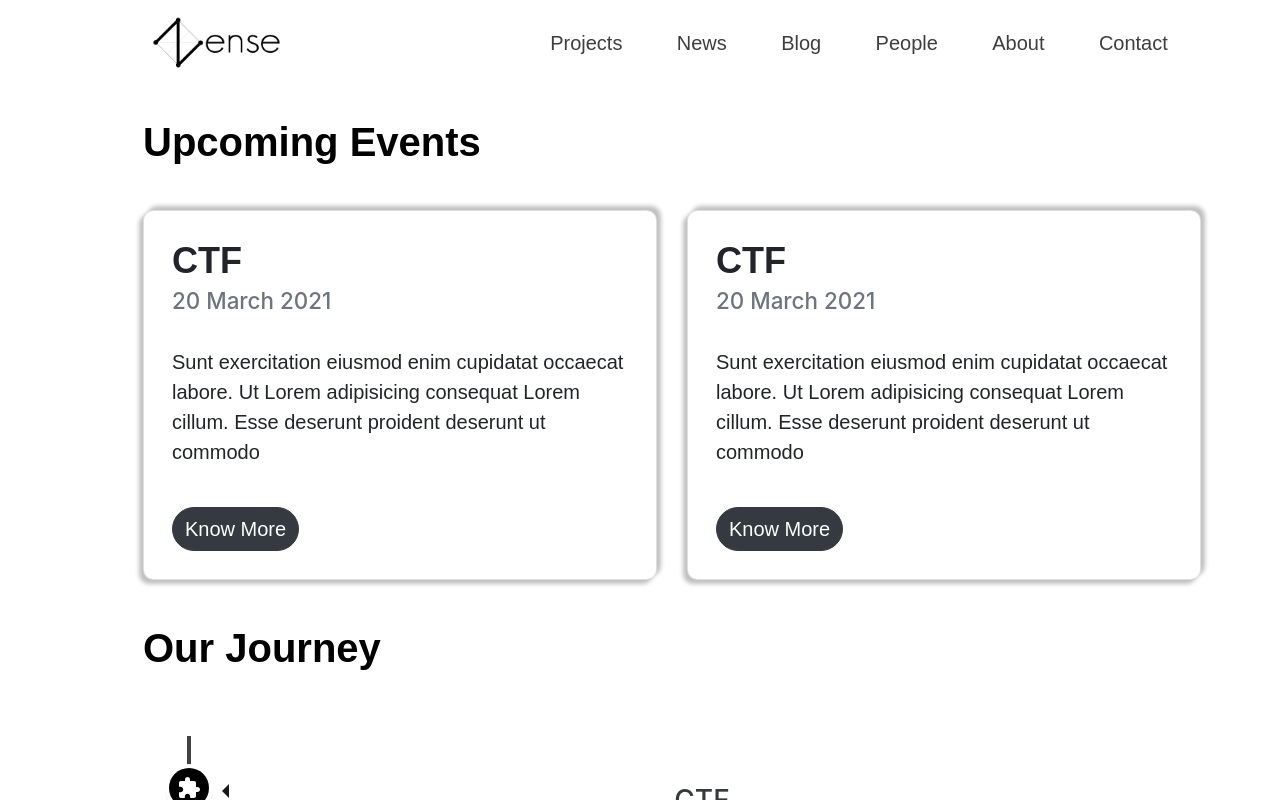
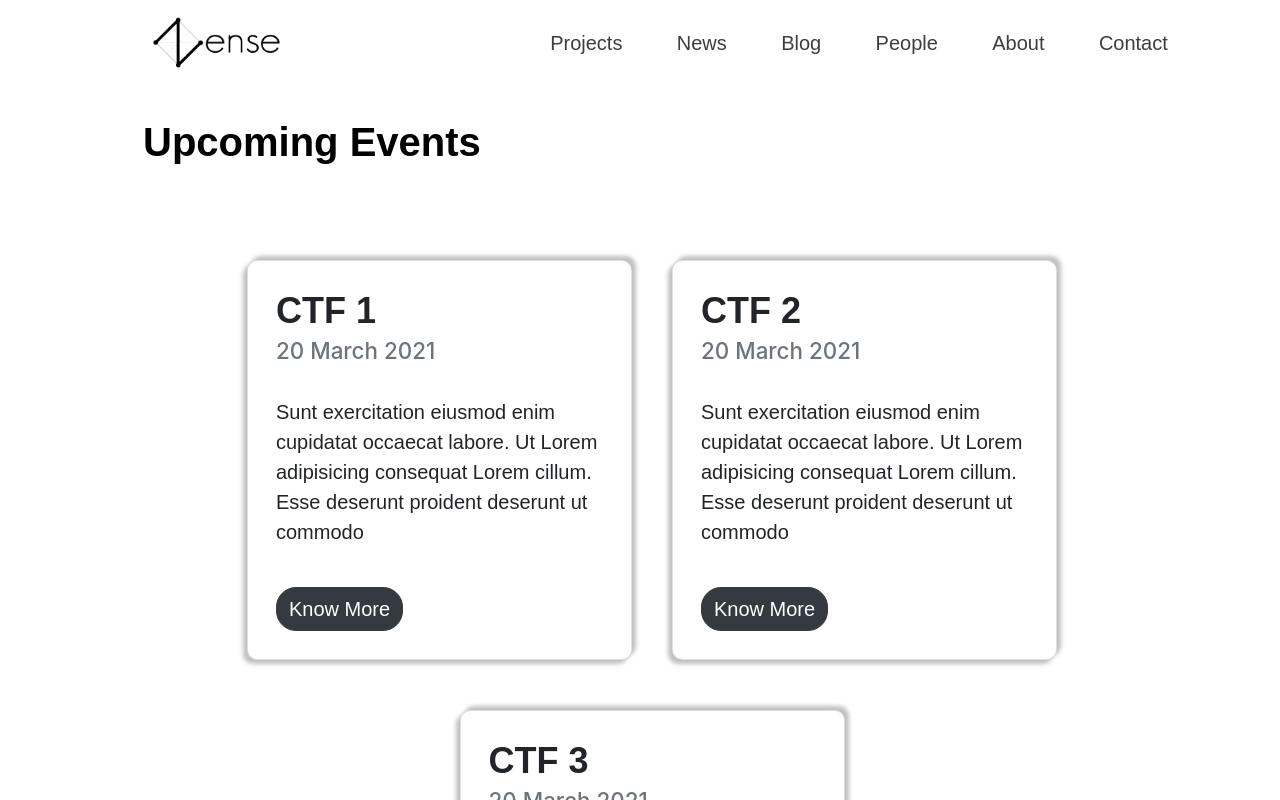
Before and after one commit to zense/zense-website-new, a React (Create React App) app: page /news in a window 1280 px wide. Shown: the top 800 px of the page. Built offline with nearby package versions, Linux system fonts and the light colour scheme.

Commit message:
News: Allign Upcoming Events

```diff
--- a/src/components/UpcomingEvents.js
+++ b/src/components/UpcomingEvents.js
@@ -10,11 +10,11 @@ function UpcomingEvents() {
 
   let renderData = [];
   uEventData.forEach(uEvent => {
-    renderData.push(<Col key={uEvent.uid}><UpcomingEventsCard data={uEvent} /></Col>);
+    renderData.push(<div className="upcoming-events-col" key={uEvent.uid}><UpcomingEventsCard data={uEvent} /></div>);
   })
 
   return (
-    <div style={{display: 'flex', flexDirection: 'row'}}>
+    <div>
       <Container fluid className="upcoming-events-container">
         <Row className="justify-content-md-center">
           {renderData}
@@ -24,5 +24,4 @@ function UpcomingEvents() {
     );
 }
 
-
 export default UpcomingEvents;
--- a/src/data/events_upcoming.json
+++ b/src/data/events_upcoming.json
@@ -3,7 +3,7 @@
         "type": "upcoming_event",
         "uid": "hG7Ugdsy8Hgsgwl3",
         "data": {
-            "title":"CTF",
+            "title":"CTF 1",
             "date":"20 March 2021",
             "text":"Sunt exercitation eiusmod enim cupidatat occaecat labore. Ut Lorem adipisicing consequat Lorem cillum. Esse deserunt proident deserunt ut commodo",
             "link":"#",
@@ -15,7 +15,19 @@
         "type": "upcoming_event",
         "uid": "Bf7Gdksgh67Fjs8H",
         "data": {
-            "title":"CTF",
+            "title":"CTF 2",
+            "date":"20 March 2021",
+            "text":"Sunt exercitation eiusmod enim cupidatat occaecat labore. Ut Lorem adipisicing consequat Lorem cillum. Esse deserunt proident deserunt ut commodo",
+            "link":"#",
+            "linkText":"Know More"
+        }
+
+  },
+  {
+        "type": "upcoming_event",
+        "uid": "Bf7Gdksghsdd67Fjs8H",
+        "data": {
+            "title":"CTF 3",
             "date":"20 March 2021",
             "text":"Sunt exercitation eiusmod enim cupidatat occaecat labore. Ut Lorem adipisicing consequat Lorem cillum. Esse deserunt proident deserunt ut commodo",
             "link":"#",
--- a/src/static/UpcomingEvents.css
+++ b/src/static/UpcomingEvents.css
@@ -6,6 +6,8 @@
     border-radius: 0.8vw !important;
     text-align: left;
     box-shadow: 4px -4px 4px rgba(0, 0, 0, 0.25), -4px 4px 4px rgba(0, 0, 0, 0.25);
+    width: 385px;
+    margin-top: 30px;
 }
 
 .upcoming-events-card-body {
@@ -17,6 +19,13 @@
     font-style: normal;
     font-weight: 550 !important;
     font-size: 2.25rem !important;
+}
+
+.upcoming-events-col {
+    width: 385px;
+    margin-right: 40px;
+    margin-top: 20px;
+    align-items: left;
 }
 
 .upcoming-events-card-subtitle {
@@ -31,10 +40,11 @@
     text-align: left;
     padding-left: 0px;
     padding-right: 0px;
+
 }
 
 .upcoming-events-card-button {
-    border-radius: 2vw !important;
+    border-radius: 20px !important;
 }
 
 .upcoming-events-card-button-text {
```
